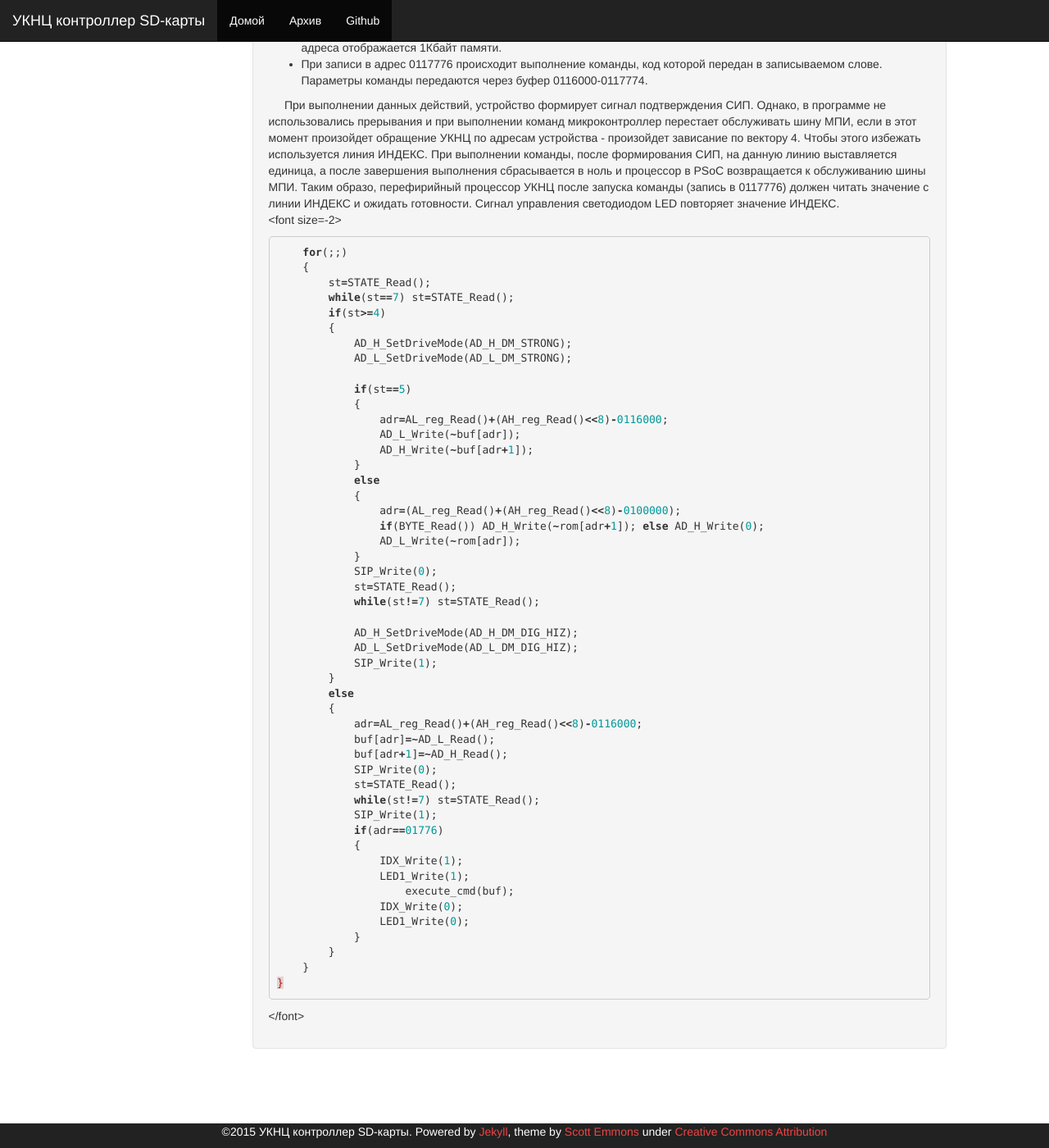
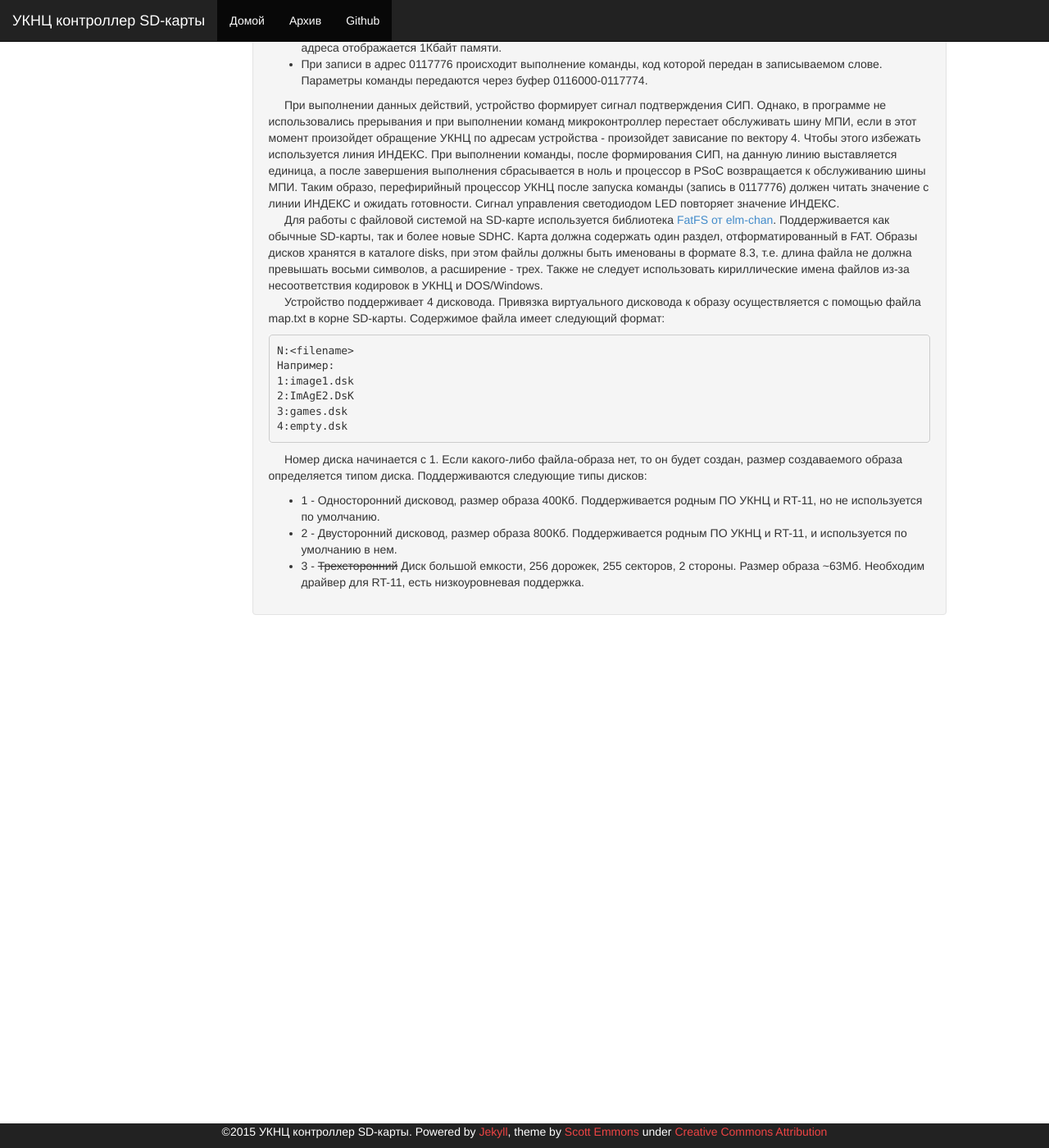
Before and after one commit to y-salnikov/uknc_sd_fdd, a Jekyll site: the page built from _posts/2015-08-31-description.md, in a window 1280 px wide and 1400 px high, scrolled down 1980 px. Shown: the whole window at 82% size. Built offline with Jekyll 4.4.1, drawn with Linux system fonts in a browser that asks for light colours; Markdown is read by kramdown in place of the engine named in the settings; comment, search, counter and statistics services are not loaded.

Commit message:
обновление поста

```diff
--- a/_posts/2015-08-31-description.md
+++ b/_posts/2015-08-31-description.md
@@ -80,58 +80,32 @@ K1235ЕН3БП или LM2931AZ. Выводы SD-карты защищены от
 к обслуживанию шины МПИ. Таким образо, перефирийный процессор УКНЦ после запуска
 команды (запись в 0117776) должен читать значение с линии ИНДЕКС и ожидать готовности.
 Сигнал управления светодиодом LED повторяет значение ИНДЕКС.
-<font size=-2>
-{% highlight c %}
+&nbsp;&nbsp;&nbsp;&nbsp;
+Для работы с файловой системой на SD-карте используется библиотека
+[FatFS от elm-chan](http://elm-chan.org/fsw/ff/00index_e.html). Поддерживается как
+обычные SD-карты, так и более новые SDHC. Карта должна содержать один раздел, отформатированный
+в FAT. Образы дисков хранятся в каталоге disks, при этом файлы должны быть именованы
+в формате 8.3, т.е. длина файла не должна превышать восьми символов, а расширение - трех.
+Также не следует использовать кириллические имена файлов из-за несоответствия кодировок
+в УКНЦ и DOS/Windows.
+&nbsp;&nbsp;&nbsp;&nbsp;
+Устройство поддерживает 4 дисковода. Привязка виртуального дисковода к образу осуществляется
+с помощью файла map.txt в корне SD-карты. Содержимое файла имеет следующий формат:
+{% highlight text  %}
+N:<filename>
+Например:
+1:image1.dsk
+2:ImAgE2.DsK
+3:games.dsk
+4:empty.dsk
+{% endhighlight %}
+&nbsp;&nbsp;&nbsp;&nbsp;
+Номер диска начинается с 1. Если какого-либо файла-образа нет, то он будет создан,
+размер создаваемого образа определяется типом диска. Поддерживаются следующие типы дисков:
 
-    for(;;)
-    {
-        st=STATE_Read();
-        while(st==7) st=STATE_Read();
-        if(st>=4)
-        {
-            AD_H_SetDriveMode(AD_H_DM_STRONG);
-            AD_L_SetDriveMode(AD_L_DM_STRONG);
-
-            if(st==5)
-            {
-                adr=AL_reg_Read()+(AH_reg_Read()<<8)-0116000;
-                AD_L_Write(~buf[adr]);
-                AD_H_Write(~buf[adr+1]);
-            }
-            else
-            {
-                adr=(AL_reg_Read()+(AH_reg_Read()<<8)-0100000);
-                if(BYTE_Read()) AD_H_Write(~rom[adr+1]); else AD_H_Write(0);
-                AD_L_Write(~rom[adr]);
-            }
-            SIP_Write(0);
-            st=STATE_Read();
-            while(st!=7) st=STATE_Read();
-
-            AD_H_SetDriveMode(AD_H_DM_DIG_HIZ);
-            AD_L_SetDriveMode(AD_L_DM_DIG_HIZ);
-            SIP_Write(1);
-        }
-        else
-        {
-            adr=AL_reg_Read()+(AH_reg_Read()<<8)-0116000;
-            buf[adr]=~AD_L_Read();
-            buf[adr+1]=~AD_H_Read();
-            SIP_Write(0);
-            st=STATE_Read();
-            while(st!=7) st=STATE_Read();
-            SIP_Write(1);
-            if(adr==01776)
-            {
-                IDX_Write(1);
-                LED1_Write(1);
-                    execute_cmd(buf);
-                IDX_Write(0);
-                LED1_Write(0);
-            }
-        }
-    }
-}
-
-{% endhighlight %}
-</font>
+* 1 - Односторонний дисковод, размер образа 400Кб. Поддерживается родным ПО УКНЦ и RT-11,
+но не используется по умолчанию.
+* 2 - Двусторонний дисковод, размер образа 800Кб. Поддерживается родным ПО УКНЦ и RT-11,
+и используется по умолчанию в нем.
+* 3 - ~~Трехсторонний~~ Диск большой емкости, 256 дорожек, 255 секторов, 2 стороны. Размер
+образа ~63Мб. Необходим драйвер для RT-11, есть низкоуровневая поддержка.
```
